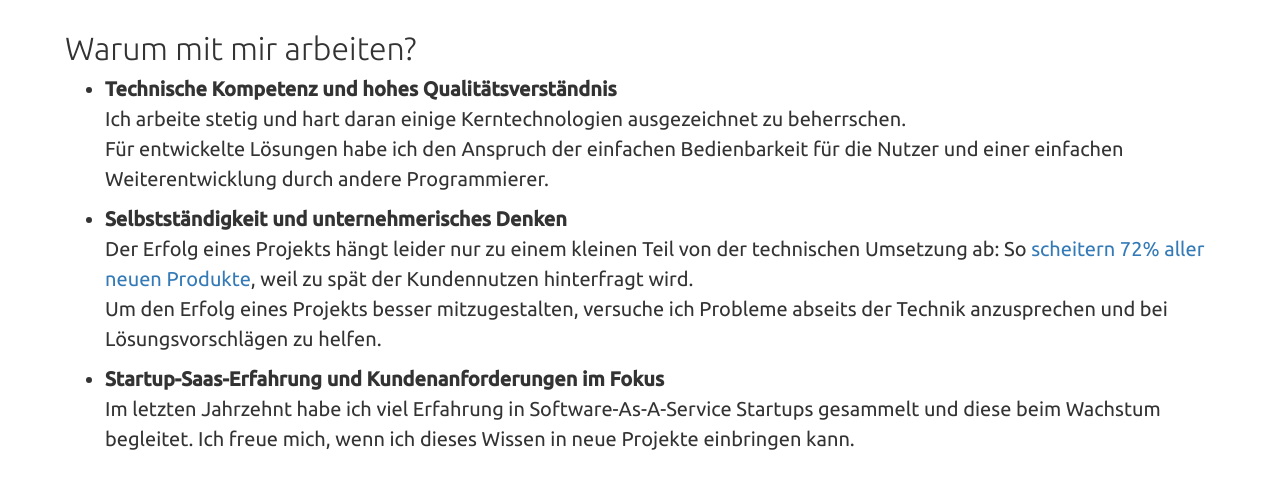
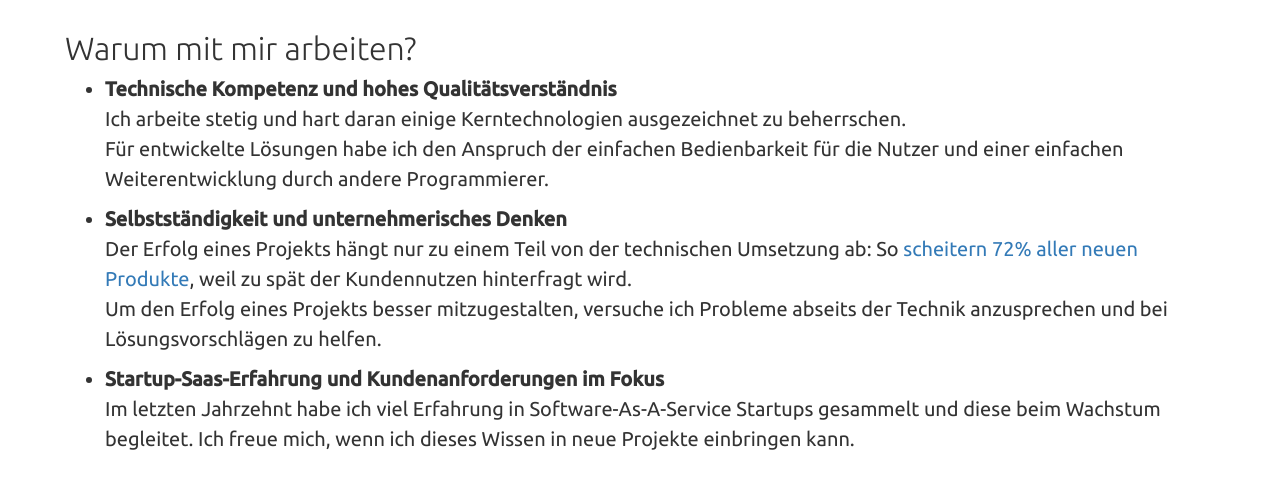
Before and after one commit to stephanpoetschner/stephan-poetschner-at, a Flask app: page /index.html in a window 1280 px wide. Shown: the part 790-1279 px from the top of the page. Run offline with Flask 2, Linux system fonts and the light colour scheme; some libraries are stand-ins or nearby versions.

Commit message:
+ update

```diff
--- a/portfolio/templates/index.html
+++ b/portfolio/templates/index.html
@@ -91,7 +91,7 @@
             </li>
             <li>
                 <strong>Selbstständigkeit und unternehmerisches Denken</strong><br>
-                Der Erfolg eines Projekts hängt leider nur zu einem kleinen Teil von der technischen Umsetzung ab:
+                Der Erfolg eines Projekts hängt nur zu einem Teil von der technischen Umsetzung ab:
                 So <a target="_blank" href="https://www.simon-kucher.com/sites/default/files/simon-kucher_global_pricing_study_2014.pdf">scheitern 72% aller neuen Produkte</a>,
                 weil zu spät der Kundennutzen hinterfragt wird.<br>
                 Um den Erfolg eines Projekts besser mitzugestalten, versuche ich Probleme abseits der Technik
```
